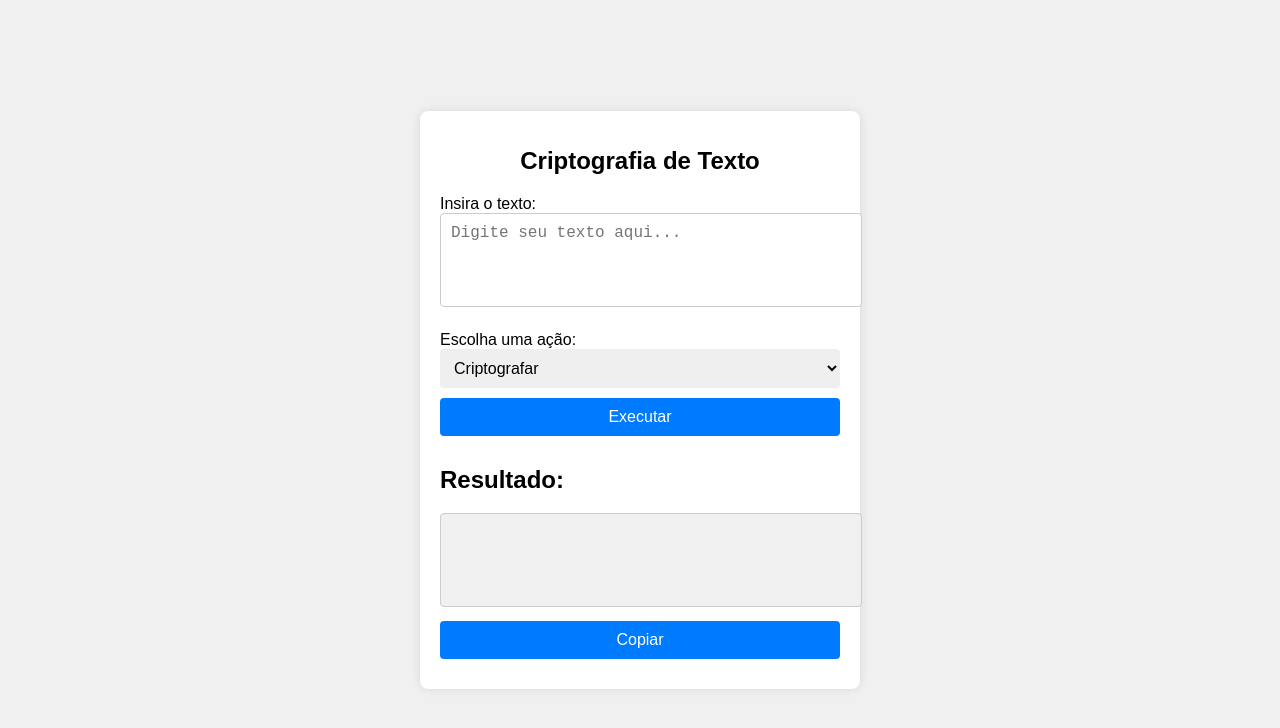
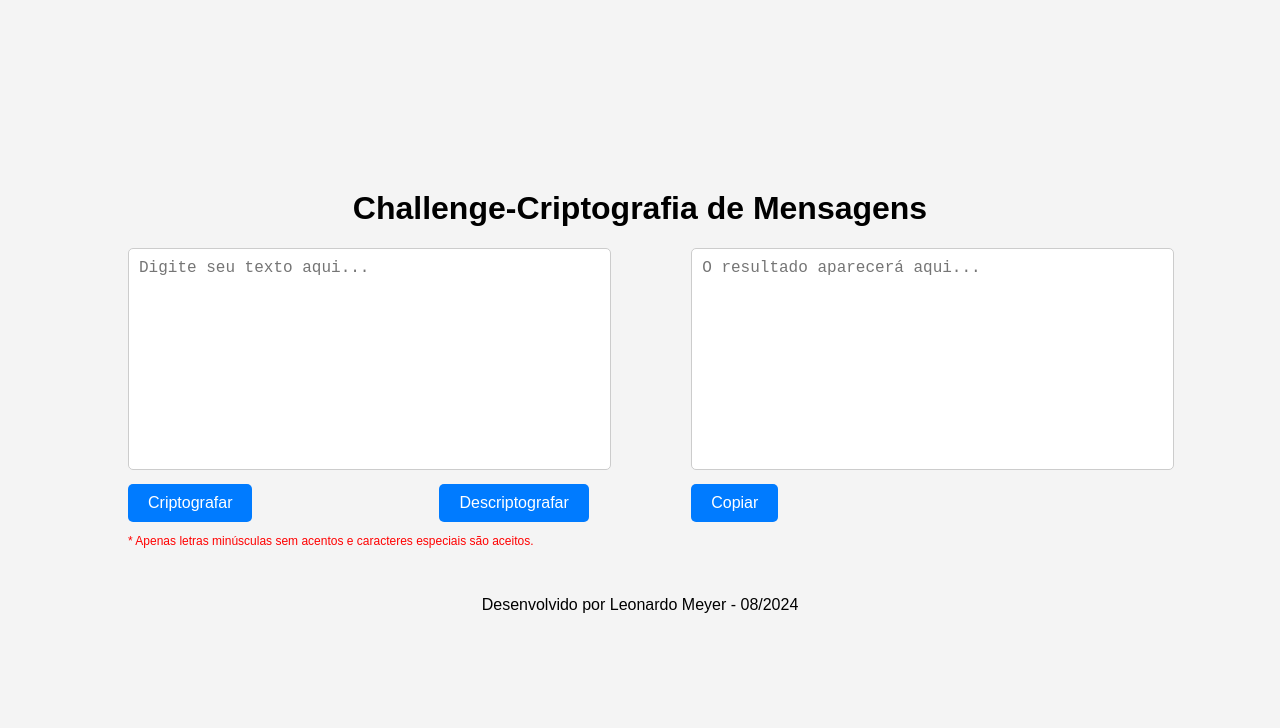
Before and after one commit to leomeyer78/challenge-criptografia, a plain HTML site: page index.html in a window 1280 px wide. Drawn offline with Linux system fonts and the light colour scheme.

Commit message:
Add files via upload

```diff
--- a/index.html
+++ b/index.html
@@ -3,29 +3,31 @@
 <head>
     <meta charset="UTF-8">
     <meta name="viewport" content="width=device-width, initial-scale=1.0">
-    <title>Criptografia de Texto</title>
+    <title>Challenge-Criptografia de Mensagens</title>
     <link rel="stylesheet" href="style.css">
 </head>
 <body>
+    <h1>Challenge-Criptografia de Mensagens</h1>
+
     <div class="container">
-        <h1>Criptografia de Texto</h1>
+        <div class="input-section">
+            <textarea id="inputText" placeholder="Digite seu texto aqui..."></textarea>
+            <div class="options">
+                <button id="encryptBtn">Criptografar</button>
+                <button id="decryptBtn">Descriptografar</button>
+            </div>
+            <p class="warning">* Apenas letras minúsculas sem acentos e caracteres especiais são aceitos.</p>
+        </div>
 
-        <label for="texto">Insira o texto:</label>
-        <textarea id="texto" rows="4" placeholder="Digite seu texto aqui..."></textarea>
+        <div class="output-section">
+            <textarea id="outputText" readonly placeholder="O resultado aparecerá aqui..."></textarea>
+            <button id="copyBtn">Copiar</button>
+        </div>
+    </div>
 
-        <label for="acao">Escolha uma ação:</label>
-        <select id="acao">
-            <option value="criptografar">Criptografar</option>
-            <option value="descriptografar">Descriptografar</option>
-        </select>
-
-        <button id="executar">Executar</button>
-
-        <h2>Resultado:</h2>
-        <textarea id="resultado" rows="4" readonly></textarea>
-
-        <button id="copiar">Copiar</button>
-    </div>
+    <footer>
+        <p>Desenvolvido por Leonardo Meyer - 08/2024</p>
+    </footer>
 
     <script src="script.js"></script>
 </body>
--- a/script.js
+++ b/script.js
@@ -1,36 +1,32 @@
-function criptografarTexto(texto) {
-    return texto.replace(/e/g, "enter")
-                .replace(/i/g, "imes")
-                .replace(/a/g, "ai")
-                .replace(/o/g, "ober")
-                .replace(/u/g, "ufat");
+function encryptText(text) {
+    return text.replace(/e/, 'enter')
+               .replace(/i/, 'imes')
+               .replace(/a/, 'ai')
+               .replace(/o/, 'ober')
+               .replace(/u/, 'ufat');
 }
 
-function descriptografarTexto(texto) {
-    return texto.replace(/enter/g, "e")
-                .replace(/imes/g, "i")
-                .replace(/ai/g, "a")
-                .replace(/ober/g, "o")
-                .replace(/ufat/g, "u");
+function decryptText(text) {
+    return text.replace(/enter/, 'e')
+               .replace(/imes/, 'i')
+               .replace(/ai/, 'a')
+               .replace(/ober/, 'o')
+               .replace(/ufat/, 'u');
 }
 
-document.getElementById('executar').addEventListener('click', () => {
-    const texto = document.getElementById('texto').value;
-    const acao = document.getElementById('acao').value;
-    let resultado = '';
-
-    if (acao === 'criptografar') {
-        resultado = criptografarTexto(texto);
-    } else if (acao === 'descriptografar') {
-        resultado = descriptografarTexto(texto);
-    }
-
-    document.getElementById('resultado').value = resultado;
+document.getElementById('encryptBtn').addEventListener('click', function() {
+    let inputText = document.getElementById('inputText').value;
+    document.getElementById('outputText').value = encryptText(inputText);
 });
 
-document.getElementById('copiar').addEventListener('click', () => {
-    const resultado = document.getElementById('resultado');
-    resultado.select();
+document.getElementById('decryptBtn').addEventListener('click', function() {
+    let inputText = document.getElementById('inputText').value;
+    document.getElementById('outputText').value = decryptText(inputText);
+});
+
+document.getElementById('copyBtn').addEventListener('click', function() {
+    let outputText = document.getElementById('outputText');
+    outputText.select();
     document.execCommand('copy');
     alert('Texto copiado para a área de transferência!');
 });
--- a/style.css
+++ b/style.css
@@ -1,63 +1,72 @@
 body {
     font-family: Arial, sans-serif;
-    background-color: #f0f0f0;
     margin: 0;
     padding: 0;
     display: flex;
+    flex-direction: column;
+    align-items: center;
     justify-content: center;
-    align-items: center;
     height: 100vh;
+    background-color: #f4f4f4;
+}
+
+h1 {
+    margin-top: 20px;
 }
 
 .container {
-    background: #fff;
-    padding: 20px;
-    border-radius: 8px;
-    box-shadow: 0 0 10px rgba(0, 0, 0, 0.1);
-    width: 400px;
+    display: flex;
+    width: 80%;
+    justify-content: space-between;
 }
 
-h1 {
-    font-size: 24px;
-    margin-bottom: 20px;
-    text-align: center;
-}
-
-label {
-    display: block;
-    margin-top: 10px;
+.input-section, .output-section {
+    width: 45%;
 }
 
 textarea {
     width: 100%;
-    margin-bottom: 10px;
+    height: 200px;
     padding: 10px;
     font-size: 16px;
+    margin-bottom: 10px;
+    border-radius: 5px;
     border: 1px solid #ccc;
-    border-radius: 4px;
     resize: none;
 }
 
-select, button {
-    width: 100%;
-    padding: 10px;
-    margin-bottom: 10px;
-    font-size: 16px;
-    border: none;
-    border-radius: 4px;
-    cursor: pointer;
+.options {
+    display: flex;
+    justify-content: space-between;
 }
 
 button {
-    background-color: #007bff;
-    color: #fff;
+    padding: 10px 20px;
+    font-size: 16px;
+    cursor: pointer;
+    background-color: #007BFF;
+    color: white;
+    border: none;
+    border-radius: 5px;
+    transition: background-color 0.3s;
 }
 
 button:hover {
     background-color: #0056b3;
 }
 
-#resultado {
-    background-color: #f0f0f0;
-    border-color: #ccc;
+.warning {
+    color: #ff0000;
+    font-size: 12px;
 }
+
+footer {
+    margin-top: 20px;
+}
+
+img {
+    display: block;
+    margin: 20px auto;
+    max-width: 100%;
+    height: auto;
+}
```
